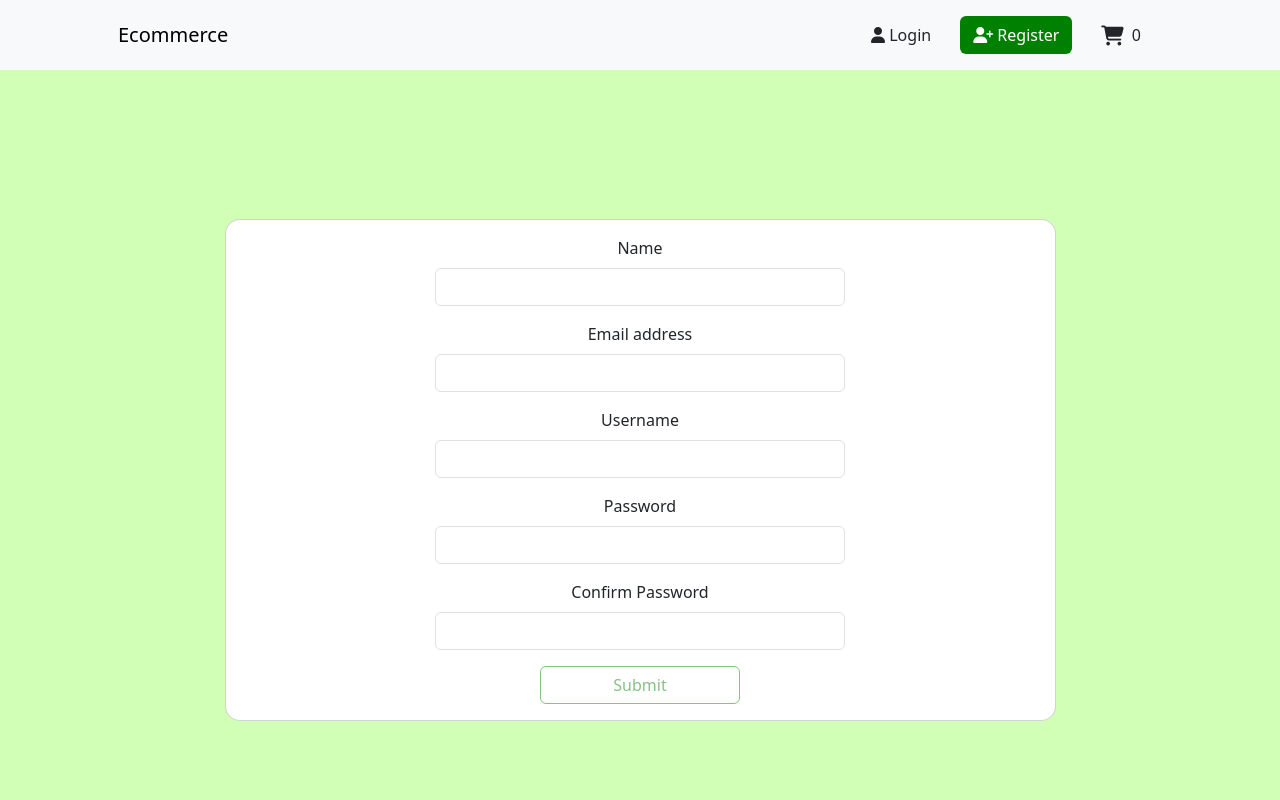
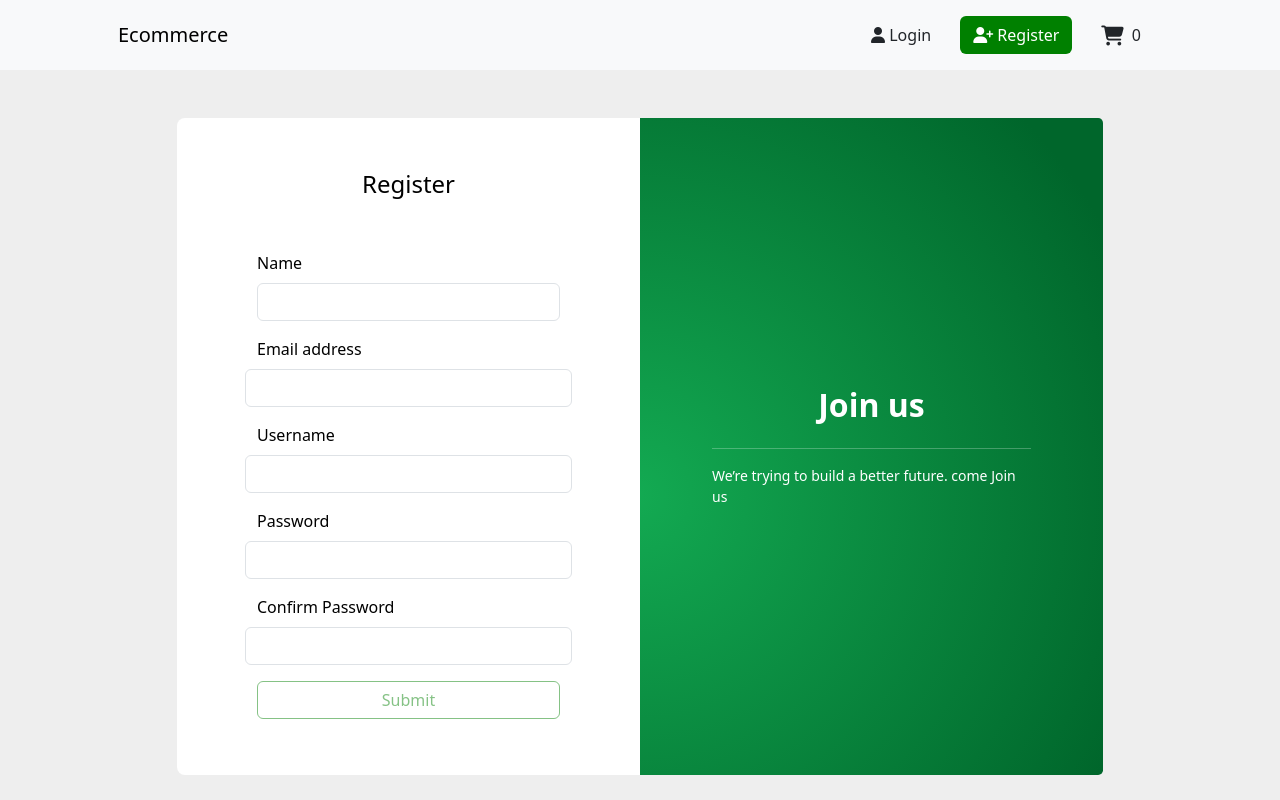
Before and after one commit to ahmedSamirSoftwareEng/E-commerce-Website, an Angular app: page /register in a window 1280 px wide. Shown: the top 800 px of the page. Built offline with nearby package versions, Linux system fonts and the light colour scheme.

Commit message:
cartDone

```diff
--- a/src/app/pages/cart/cart.component.css
+++ b/src/app/pages/cart/cart.component.css
@@ -112,37 +112,41 @@ input:focus::-webkit-input-placeholder
     color:transparent;
 }
 .btn_checkout{
-  background-color: #000;
-  border-color: #000;
-  color: white;
-  width: 100%;
-  font-size: 0.7rem;
-  margin-top: 4vh;
-  padding: 1vh;
-  border-radius: 0;
+  background-color: white;
+  border: 1px solid green;
+  color: green;
+  border-radius: 5px;
+  margin: 20px;
+  width: 40%;
+  padding: 5px;
+
 }
-.btn_checkout:focus{
-  box-shadow: none;
-  outline: none;
-  box-shadow: none;
-  color: white;
-  -webkit-box-shadow: none;
-  -webkit-user-select: none;
-  transition: none;
-}
-.btn:hover{
+.btn_checkout:hover{
+  background-color: green;
   color: white;
 }
-a{
-  color: black;
+
+.btn:hover{
+  color: green;
+  background-color: white;
 }
-a:hover{
-  color: black;
-  text-decoration: none;
-}
+
 #code{
   background-image: linear-gradient(to left, rgba(255, 255, 255, 0.253) , rgba(255, 255, 255, 0.185)), url("https://img.icons8.com/small/16/000000/long-arrow-right.png");
   background-repeat: no-repeat;
   background-position-x: 95%;
   background-position-y: center;
 }
+
+@media screen and (max-width: 767px) {
+  .cat{
+      display: none;
+  }
+  .dec_quantiy_dec{
+      display:flex;
+      flex-direction: row;
+  }
+  #quantity{
+      margin: 10px;
+  }
+}
--- a/src/app/pages/cart/cart.component.html
+++ b/src/app/pages/cart/cart.component.html
@@ -6,34 +6,36 @@
                   <div class="col"><h4><b>Shopping Cart</b></h4></div>
               </div>
           </div>
-          <div class="row border-top border-bottom">
+          <div class="row border-top">
              @for (product of products; track $index) {
-              <div class="row main align-items-center text-center">
+              <div class="row component main align-items-center text-center">
                 <div class="col-2"><img class="img-fluid" [src]="product.res.images[0]"></div>
                 <div class="col">
-                    <div class="row text-muted">{{ product.res.category }}</div>
-                    <div class="row">{{ product.res.title }}</div>
+                    <div class="row text-muted cat">{{ product.res.category }}</div>
+                    <div class="row tit">{{ product.res.title }}</div>
                 </div>
                 <!-- quantity & increment & decrement -->
                 <div class="col">
                    <div class="dec_quantiy_dec">
                     <button  class=" btn btn-danger m-2" (click)="decrement(product.id)"><i class="fa fa-minus"></i></button>
-                    <span>{{ product.quantity }}</span>
+                    <span id="quantity">{{ product.quantity }}</span>
                     <button class=" btn btn-success m-2" (click)="increment(product.id)"><i class="fa fa-plus"></i></button>
                    </div>
                 </div>
                 <div class="col">${{ (product.res.price *product.quantity).toFixed(2) }}</div>
             </div>
-             }
+            <hr>
+          }
+
           </div>
       </div>
       <!-- summary -->
-      <div >
-          <div><h5><b>Summary</b></h5></div>
+      <div>
+          <h4>Summary</h4>
           <hr>
           <div class="col text-center">
-              <div class="col text-right">TotalPrice : ${{getTotalPrice()}}</div>
-          <button class="btn m-2 w-50 ">CHECKOUT</button>
+              <div class="col text-right">TotalPrice : ${{getTotalPrice().toFixed(2)}}</div>
+          <button class="btn_checkout">CHECKOUT</button>
 
           </div>
 
--- a/src/app/pages/login/login.component.html
+++ b/src/app/pages/login/login.component.html
@@ -64,7 +64,7 @@
                       <!-- register link -->
                       <div class="text-center m-4">
                         <span>Don’t have account ? </span>
-                        <button id="register" class="btn btn-outline-dark flex-shrink-0 w-50"> Register</button>
+                        <button id="register" class="btn btn-outline-dark flex-shrink-0 w-50" routerLink="/register"> Register</button>
                       </div>
                     </form>
 
@@ -74,9 +74,9 @@
 
                 </div>
               </div>
-              <div class="col-lg-6 d-flex align-items-center gradient-custom-2">
+              <div class="col-lg-6 d-flex align-items-center gradient-custom-2 justify-content-center">
                 <div class="text-white px-3 py-4 p-md-5 mx-md-4">
-                  <h4 class="mb-4 fw-bold">We are more than just a company</h4>
+                  <h4 class="mb-4 fw-bold text-center">We are more than just a company</h4>
                   <hr>
                   <p class="small mb-0">We’re trying to build a better future. come Join us</p>
 
@@ -92,4 +92,3 @@
     </div>
   </section>
 </div>
-  <!-- End your project here-->
--- a/src/app/pages/register/register.component.css
+++ b/src/app/pages/register/register.component.css
@@ -1,8 +1,3 @@
-section{
-  height: 100vh;
-  background-color: #afff8193;
-}
-
 #submit{
     border: 1px solid  rgba(0, 128, 0, 0.733);
     color:  rgba(0, 128, 0, 0.733);
@@ -15,3 +10,42 @@ section{
     cursor: pointer;
     border: none;
   }
+  .gradient-custom-2 {
+
+
+    /* W3C, IE 10+/ Edge, Firefox 16+, Chrome 26+, Opera 12+, Safari 7+ */
+    background: radial-gradient(circle at -1% 57.5%, rgb(19, 170, 82) 0%, rgb(0, 102, 43) 90%);
+  }
+  #register{
+      border: 1px solid  rgba(0, 128, 0, 0.733);
+      color:  rgba(0, 128, 0, 0.733);
+    }
+
+    #register:hover{
+      background: radial-gradient(circle at -1% 57.5%, rgb(19, 170, 82) 0%, rgb(0, 102, 43) 90%);
+
+      color: white;
+      cursor: pointer;
+      border: none;
+    }
+
+    #sub{
+      color: white;
+      background: radial-gradient(circle at -1% 57.5%, rgb(19, 170, 82) 0%, rgb(0, 102, 43) 90%);        }
+
+      #login{
+        border: none;
+      }
+
+
+  @media (min-width: 768px) {
+    .gradient-form {
+      height: 100vh !important;
+    }
+  }
+  @media (min-width: 769px) {
+    .gradient-custom-2 {
+      border-top-right-radius: .3rem;
+      border-bottom-right-radius: .3rem;
+    }
+  }
--- a/src/app/pages/register/register.component.html
+++ b/src/app/pages/register/register.component.html
@@ -1,15 +1,23 @@
-<section class="vh-100" >
-  <div class="container h-100">
+<div  style="background-color: #eee;">
+    <div class="container py-5 h-100">
       <div class="row d-flex justify-content-center align-items-center h-100">
-      <div class="col-xl-9">
-        <div class="card" style="border-radius: 15px;">
-          <div class="card-body text-center">
+        <div class="col-xl-10">
+          <div class="card rounded-3 text-black" id="login">
+            <div class="row g-0">
+              <div class="col-lg-6">
+                <div class="card-body p-md-5 mx-md-4">
+
+                  <div class="text-center">
+                    <h4 class="mt-1 mb-5 pb-1">Register</h4>
+                  </div>
+
+                  <form class="m-2">
                     <form [formGroup]="registerForm" (ngSubmit)="onRegister()">
 
                       <!-- name -->
-              <div class="mb-3 row justify-content-center">
+                      <div class="mb-3">
                         <label for="name" class="form-label">Name</label>
-                <input type="text" class="form-control w-50 " id="name" name="name" formControlName="name">
+                        <input type="text" class="form-control w-100" id="name" name="name" formControlName="name">
                       </div>
                       <!-- name validation -->
                       @if (this.registerForm.get('name')?.touched && this.registerForm.get('name')?.invalid) {
@@ -18,9 +26,9 @@
                       }
                       }
                       <!-- email -->
-              <div class="mb-3 row justify-content-center" >
+                      <div class="mb-3 row justify-content-between" >
                         <label for="email" class="form-label">Email address</label>
-                <input type="email" class="form-control w-50" id="email" name="email" formControlName="email">
+                        <input type="email" class="form-control w-100" id="email" name="email" formControlName="email">
                       </div>
                       <!-- email validation -->
                       @if (this.registerForm.get('email')?.touched && this.registerForm.get('email')?.invalid) {
@@ -32,9 +40,9 @@
                       }
                       }
                       <!-- username -->
-              <div class="mb-3 row justify-content-center">
+                      <div class="mb-3 row justify-content-between">
                         <label for="username" class="form-label ">Username</label>
-                <input type="text" class="form-control w-50" id="username" name="username" formControlName="username">
+                        <input type="text" class="form-control w-100" id="username" name="username" formControlName="username">
                       </div>
                       <!-- username validation -->
                       @if (this.registerForm.get('username')?.touched && this.registerForm.get('username')?.invalid) {
@@ -47,9 +55,9 @@
                       }
 
                       <!-- password -->
-              <div class="mb-3 row justify-content-center">
+                      <div class="mb-3 row justify-content-between">
                         <label for="password" class="form-label">Password</label>
-                <input class="form-control w-50" id="password" name="password" formControlName="password">
+                        <input class="form-control w-100" id="password" name="password" formControlName="password">
                       </div>
                       <!-- password validation -->
                       @if (this.registerForm.get('password')?.touched && this.registerForm.get('password')?.invalid) {
@@ -66,9 +74,9 @@
                       }
                       }
                       <!-- confirm password -->
-              <div class="mb-3 row justify-content-center">
+                      <div class="mb-3 row justify-content-between">
                         <label for="confirmPassword" class="form-label">Confirm Password</label>
-                <input class="form-control w-50" id="confirmPassword" name="confirmPassword"
+                        <input class="form-control w-100" id="confirmPassword" name="confirmPassword"
                           formControlName="confirmPassword">
                       </div>
                       <!-- confirm password validation -->
@@ -85,31 +93,28 @@
 
 
                       <!-- submit -->
-              <button type="submit" id="submit" class="w-25 btn btn-outline-dark flex-shrink-0"
+                      <button type="submit" id="submit" class="w-100 btn btn-outline-dark flex-shrink-0"
                         [disabled]="registerForm.invalid">Submit</button>
 
+                    </form>
+                  </form>
 
+                </div>
+              </div>
+              <div class="col-lg-6 d-flex align-items-center gradient-custom-2 justify-content-center">
+                <div class="text-white px-3 py-4 p-md-5 mx-md-4">
+                  <h4 class="mb-4 fw-bold text-center fs-2">Join us</h4>
+                  <hr>
+                  <p class="small mb-0">We’re trying to build a better future. come Join us</p>
 
-            </form>
+                </div>
+
+              </div>
+
+            </div>
+
           </div>
         </div>
       </div>
     </div>
 </div>
-</section>
-
-
-
-
-<div  style="background-color: #eee;">
-  <section class="h-100 gradient-form">
-    <div class="container py-5 h-100">
-      <div class="row d-flex justify-content-center align-items-center h-100">
-        <div class="col-xl-10">
-
-        </div>
-      </div>
-    </div>
-  </section>
-</div>
-  <!-- End your project here-->
--- a/src/app/services/cart-services.service.ts
+++ b/src/app/services/cart-services.service.ts
@@ -74,7 +74,7 @@ export class CartServicesService {
       if (this.cartProducts[i].id === id) {
        if (this.cartProducts[i].quantity < this.cartProducts[i].res.stock) {
          this.cartProducts[i].quantity++;
-
+         this.counter.next(this.counter.value + 1);
        }else{
          alert("out of stock");
        }
@@ -89,6 +89,10 @@ export class CartServicesService {
       if (this.cartProducts[i].id === id) {
         if (this.cartProducts[i].quantity > 1) {
           this.cartProducts[i].quantity--;
+          this.counter.next(this.counter.value - 1);
+        }else{
+          this.cartProducts.splice(i, 1);
+          this.counter.next(this.counter.value - 1);
         }
         break;
       }
```
Lines whose indentation alone changed are shown as unchanged.
